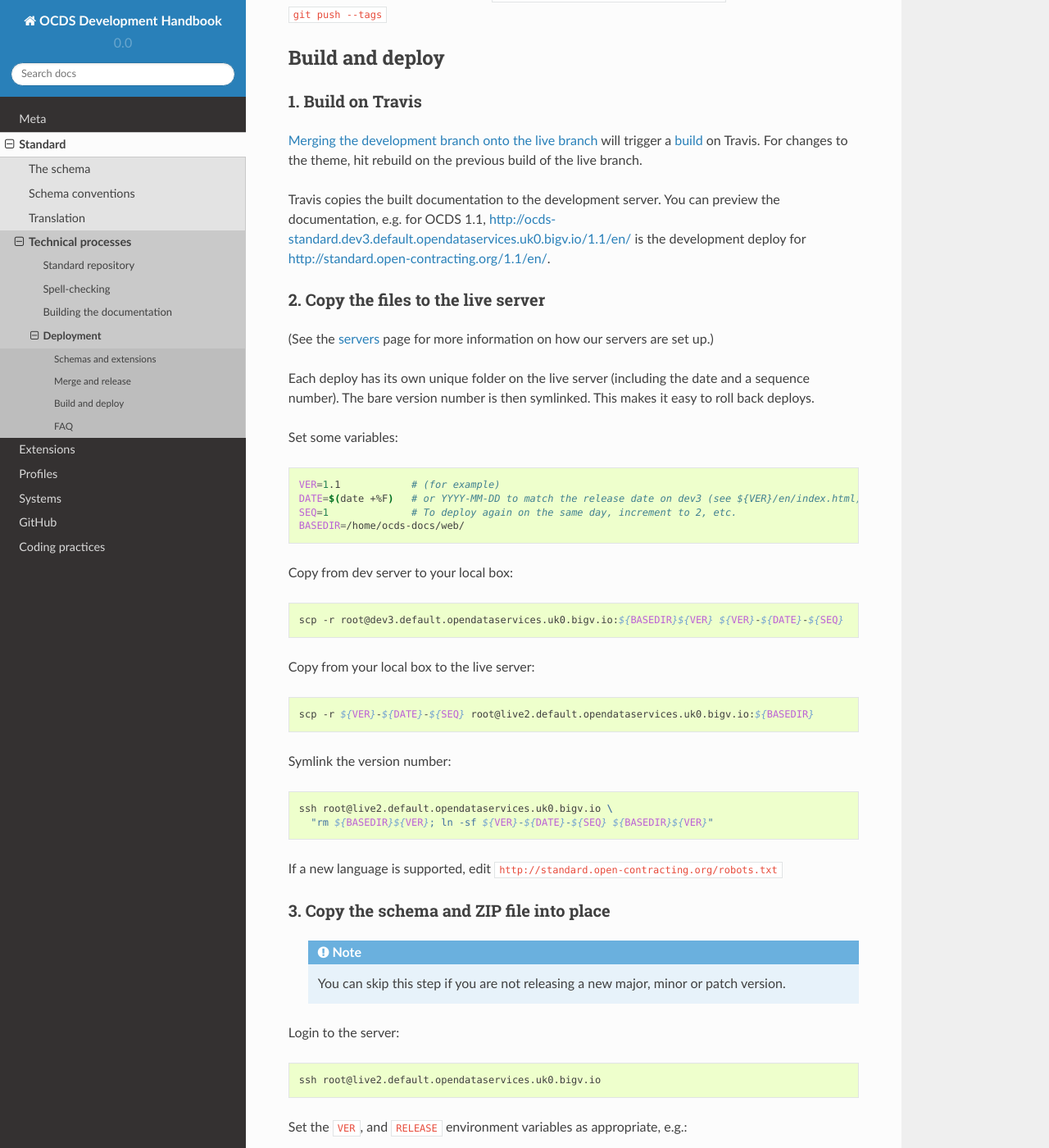
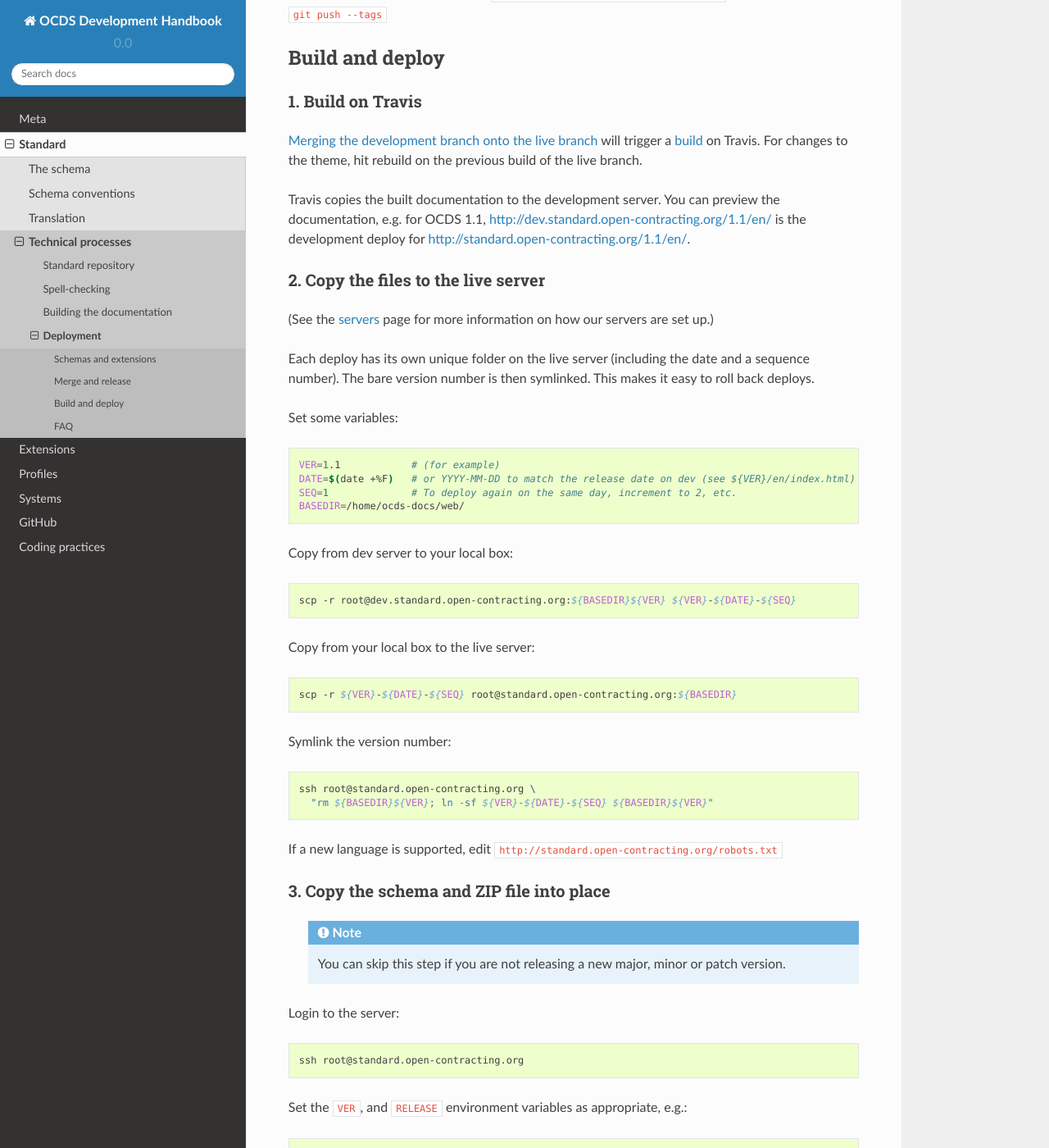
Before and after one commit to open-contracting/standard-development-handbook, a Sphinx documentation site: the page built from docs/standard/technical/deployment.md, in a window 1280 px wide and 1400 px high, scrolled down 3934 px. Shown: the whole window at 82% size. Built offline with Sphinx 7.4.7 and the Read the Docs theme 2.0.0, drawn with Linux system fonts in a browser that asks for light colours.

Commit message:
OCDS Docs servers have changed address - update standard/technical/deployment.md

````diff
--- a/docs/standard/technical/deployment.md
+++ b/docs/standard/technical/deployment.md
@@ -166,7 +166,7 @@ Create a tagged release named e.g. `git tag -a 1__1__0 -m '1.1.0 release.'` and
 [Merging the development branch onto the live branch](#merge-the-development-branch) will trigger a [build](build) on Travis. For changes to the theme, hit rebuild on the previous build of the live branch.
 
 Travis copies the built documentation to the development server. You can preview the documentation, e.g. for OCDS 1.1,
-<http://ocds-standard.dev3.default.opendataservices.uk0.bigv.io/1.1/en/> is the development deploy for <http://standard.open-contracting.org/1.1/en/>.
+<http://dev.standard.open-contracting.org/1.1/en/> is the development deploy for <http://standard.open-contracting.org/1.1/en/>.
 
 ### 2. Copy the files to the live server
 
@@ -178,7 +178,7 @@ Set some variables:
 
 ```bash
 VER=1.1            # (for example)
-DATE=$(date +%F)   # or YYYY-MM-DD to match the release date on dev3 (see ${VER}/en/index.html)
+DATE=$(date +%F)   # or YYYY-MM-DD to match the release date on dev (see ${VER}/en/index.html)
 SEQ=1              # To deploy again on the same day, increment to 2, etc.
 BASEDIR=/home/ocds-docs/web/
 ```
@@ -186,19 +186,19 @@ BASEDIR=/home/ocds-docs/web/
 Copy from dev server to your local box:
 
 ```bash
-scp -r root@dev3.default.opendataservices.uk0.bigv.io:${BASEDIR}${VER} ${VER}-${DATE}-${SEQ}
+scp -r root@dev.standard.open-contracting.org:${BASEDIR}${VER} ${VER}-${DATE}-${SEQ}
 ```
 
 Copy from your local box to the live server:
 
 ```bash
-scp -r ${VER}-${DATE}-${SEQ} root@live2.default.opendataservices.uk0.bigv.io:${BASEDIR}
+scp -r ${VER}-${DATE}-${SEQ} root@standard.open-contracting.org:${BASEDIR}
 ```
 
 Symlink the version number:
 
 ```bash
-ssh root@live2.default.opendataservices.uk0.bigv.io \
+ssh root@standard.open-contracting.org \
   "rm ${BASEDIR}${VER}; ln -sf ${VER}-${DATE}-${SEQ} ${BASEDIR}${VER}"
 ```
 
@@ -214,7 +214,7 @@ If a new language is supported, edit `http://standard.open-contracting.org/robot
 Login to the server:
 
 ```bash
-ssh root@live2.default.opendataservices.uk0.bigv.io
+ssh root@standard.open-contracting.org
 ```
 
 Set the `VER`, and `RELEASE` environment variables as appropriate, e.g.:
````
